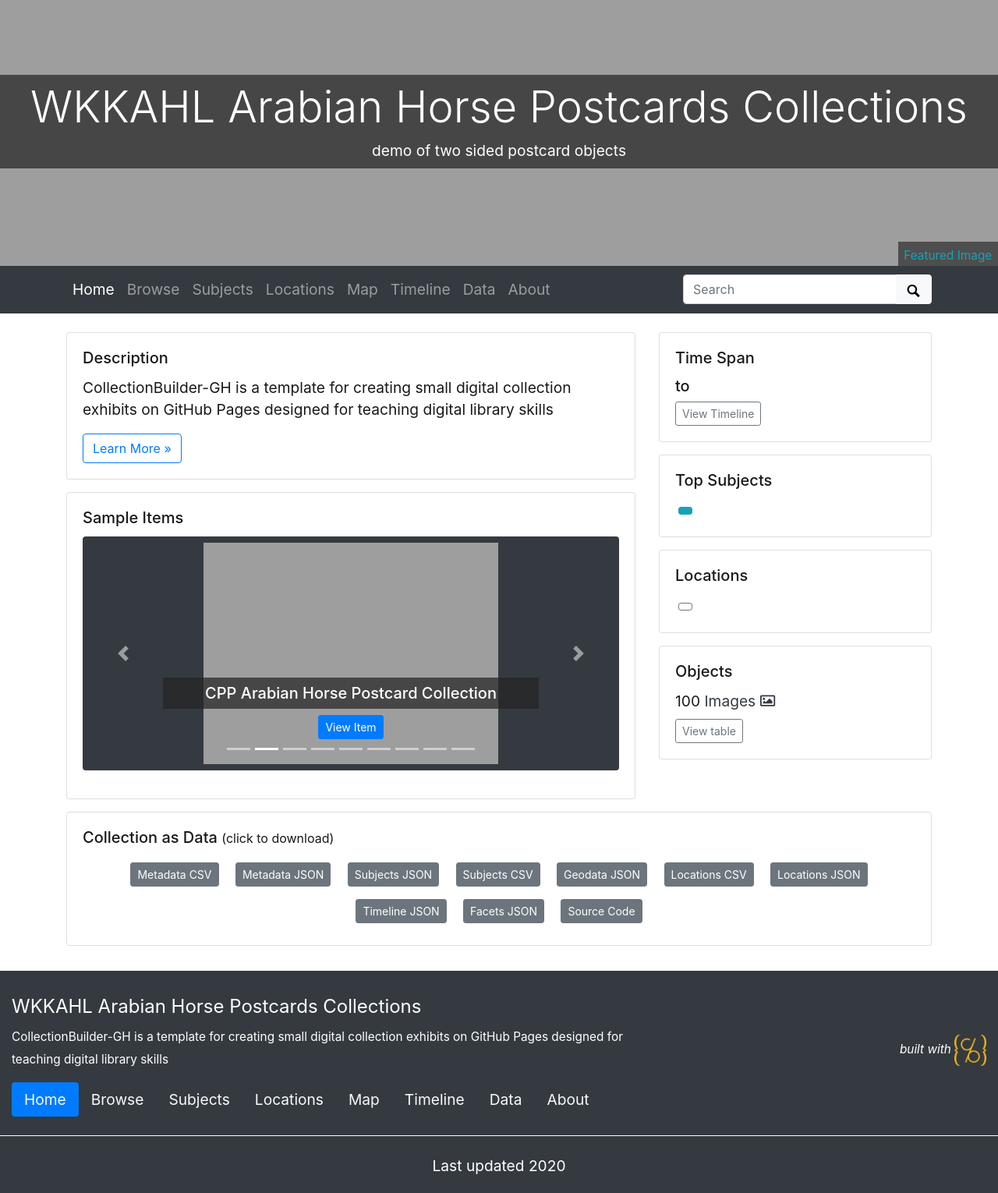
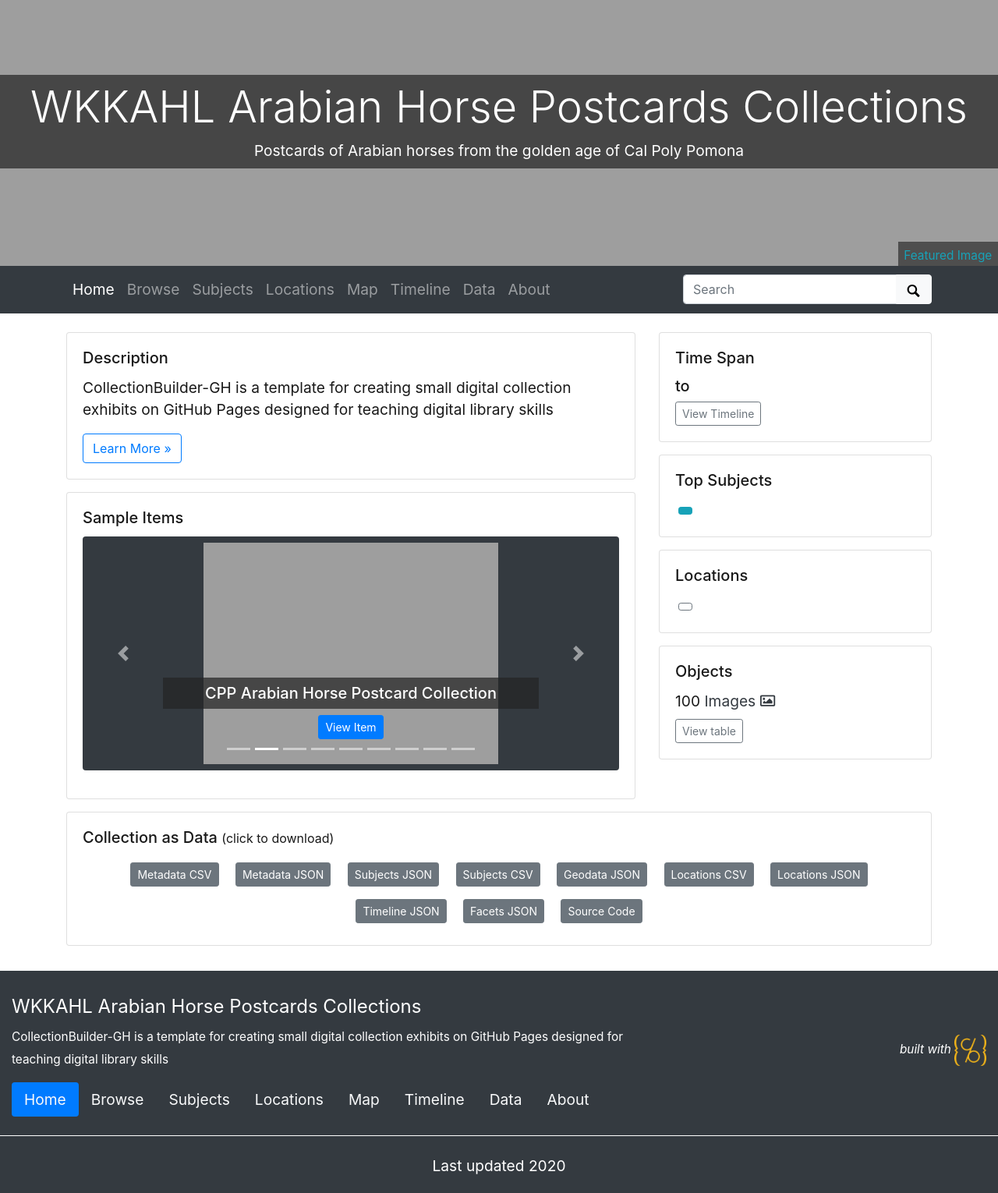
Before and after one commit to CPPLibrary/postcards-compound, a Jekyll site: the page built from index.md, in a window 1280 px wide. Shown: the whole page at 78% size. Built offline with Jekyll 4.4.1, drawn with Linux system fonts in a browser that asks for light colours; some of the changed lines change nothing that is shown.

Commit message:
Update _config.yml

```diff
--- a/_config.yml
+++ b/_config.yml
@@ -10,9 +10,9 @@
 # url is your gh-pages base, following the pattern: username.github.io
 url: https://CPPLibrary.github.io
 # baseurl is your github repository's name prefixed with a /
-baseurl: /cb-gh-postcards
+baseurl: /postcards-compound
 # location of code, the full url to your github repository
-source-code: https://github.com/evanwill/cb-gh-postcards
+source-code: https://github.com/CPPLibrary/postcards-compound
 
 ##########
 # SITE SETTINGS
@@ -20,7 +20,7 @@
 # title of site appears in banner
 title: WKKAHL Arabian Horse Postcards Collections
 # tagline, a short phrase that will appear throughout the site in the top banner
-tagline: demo of two sided postcard objects
+tagline: Postcards of Arabian horses from the golden age of Cal Poly Pomona
 # description appears in meta tags and other locations
 # this description might appear in search result lists, keep around 160 characters max
 description: "CollectionBuilder-GH is a template for creating small digital collection exhibits on GitHub Pages designed for teaching digital library skills"
```
